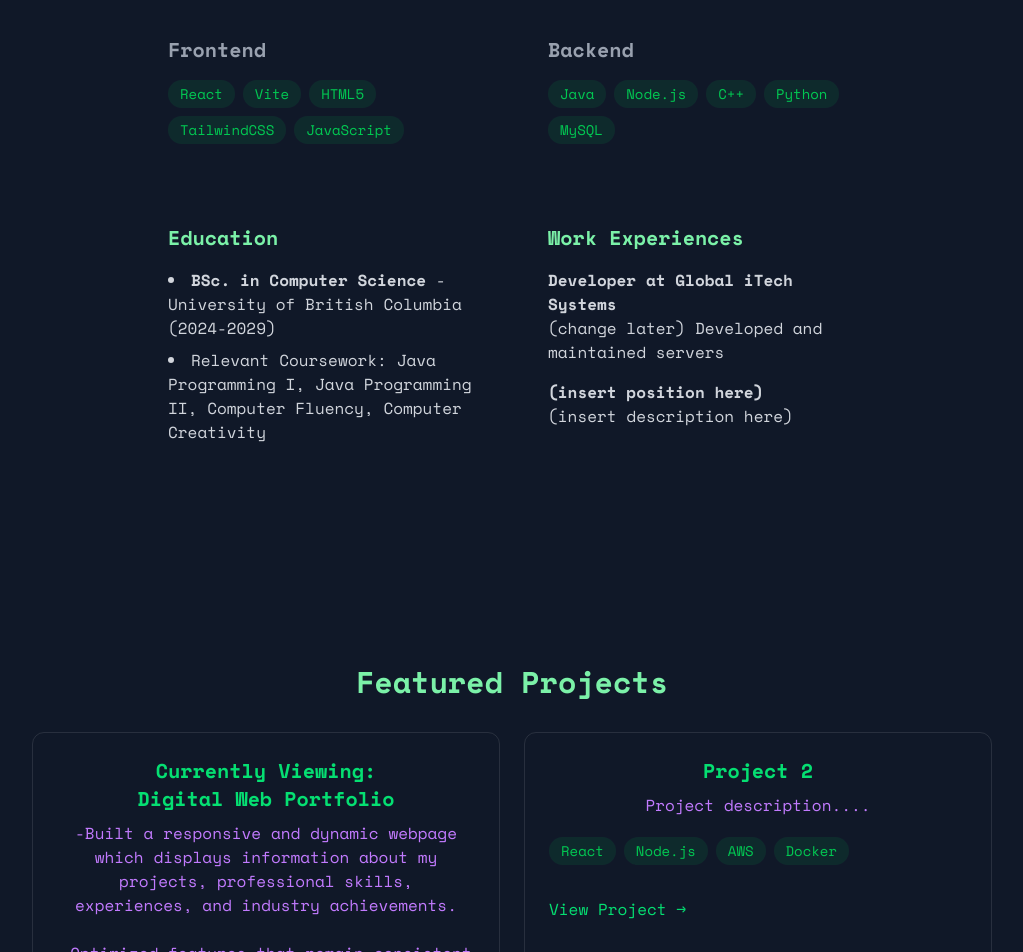
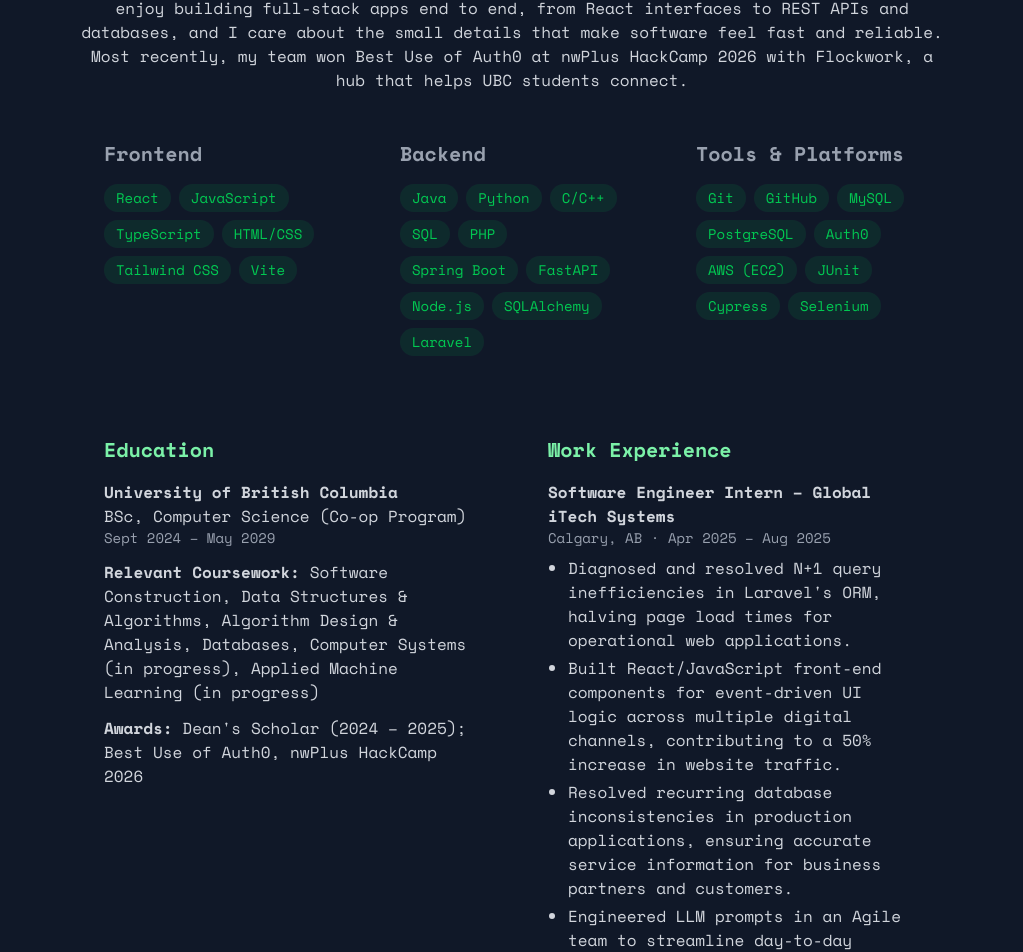
Before and after one commit to AnkitBhandari10/AnkitBhandari10.github.io, a React (Vite) app: page / in a window 1280 px wide. Shown: the part 976-1928 px from the top of the page, without its empty margins (128-1151 px from the left). Built offline with nearby package versions, Linux system fonts and the light colour scheme.

Commit message:
Refactor About component structure and content
Refactored About component to use skillGroups and experiences arrays for better organization. Updated content and structure for improved clarity.

```diff
--- a/src/components/sections/About.jsx
+++ b/src/components/sections/About.jsx
@@ -1,78 +1,119 @@
 import { ScrollReveal } from "../ScrollReveal"
 
+const skillGroups = [
+  {
+    title: "Frontend",
+    skills: ["React", "JavaScript", "TypeScript", "HTML/CSS", "Tailwind CSS", "Vite"],
+  },
+  {
+    title: "Backend",
+    skills: ["Java", "Python", "C/C++", "SQL", "PHP", "Spring Boot", "FastAPI", "Node.js", "SQLAlchemy", "Laravel"],
+  },
+  {
+    title: "Tools & Platforms",
+    skills: ["Git", "GitHub", "MySQL", "PostgreSQL", "Auth0", "AWS (EC2)", "JUnit", "Cypress", "Selenium"],
+  },
+];
+
+const experiences = [
+  {
+    role: "Software Engineer Intern",
+    company: "Global iTech Systems",
+    location: "Calgary, AB",
+    dates: "Apr 2025 – Aug 2025",
+    points: [
+      "Diagnosed and resolved N+1 query inefficiencies in Laravel's ORM, halving page load times for operational web applications.",
+      "Built React/JavaScript front-end components for event-driven UI logic across multiple digital channels, contributing to a 50% increase in website traffic.",
+      "Resolved recurring database inconsistencies in production applications, ensuring accurate service information for business partners and customers.",
+      "Engineered LLM prompts in an Agile team to streamline day-to-day business workflows.",
+    ],
+  },
+  {
+    role: "Math Tutor",
+    company: "Sir Winston Churchill High School",
+    location: "Calgary, AB",
+    dates: "Sept 2022 – June 2024",
+    points: [
+      "Taught core math curricula, using practice assessments to find and close each student's learning gaps.",
+    ],
+  },
+];
+
+const chipClass =
+  "bg-green-500/10 text-green-500 py-1 px-3 rounded-full text-sm hover:bg-green-500/20 hover:shadow-[0_2px_8px_rgba(59,130,224,0.2)] transition";
+
 export const About = () => {
-  const skillsFE = ["React", "Vite", "HTML5", "TailwindCSS", "JavaScript"]; //my front end skills
-  const skillsBE = ["Java", "Node.js", "C++", "Python", "MySQL"]; //my back end skills
-
   return (
     <section
       id="about"
-      className="min-h-screen text-gray-400 bg-gray-900 body-font"
+      className="min-h-screen text-gray-400 bg-gray-900 body-font py-20"
     >
       <ScrollReveal>
-      <div className="max-w-3xl mx-auto px-4">
+      <div className="max-w-4xl mx-auto px-4">
         <h2 className="text-3xl font-bold mb-8 bg-green-300 bg-clip-text text-transparent text-center">
           About Me
         </h2>
 
         <p className="text-gray-300 mb-6 text-center">
-           I am passionate about working on detailed and intricate projects that polish the minute details found in everyday apps. Working on these features allows me to discover the remarkable things that can achieved with technology!
+          I'm a third-year Computer Science student in UBC's Co-op program, based in Vancouver. I enjoy building
+          full-stack apps end to end, from React interfaces to REST APIs and databases, and I care about the small
+          details that make software feel fast and reliable. Most recently, my team won Best Use of Auth0 at nwPlus
+          HackCamp 2026 with Flockwork, a hub that helps UBC students connect.
         </p>
 
-        <div className="grid grid-cols-1 md:grid-cols-2 gap-6">
-          <div className="p-6 hover:-translate-y-1 transition-all">
-            <h3 className="text-xl font-bold mb-4">Frontend</h3>
+        <div className="grid grid-cols-1 md:grid-cols-3 gap-6">
+          {skillGroups.map((group) => (
+            <div key={group.title} className="p-6 hover:-translate-y-1 transition-all">
+              <h3 className="text-xl font-bold mb-4">{group.title}</h3>
               <div className="flex flex-wrap gap-2">
-              {skillsFE.map((tech, key) => (
-                <span
-                  key={key}
-                  className="bg-green-500/10 text-green-500 py-1 px-3 rounded-full text-sm hover:bg-green-500/20 hover:shadow-[0_2px_8px_rgba(59,130,224,0.2)] transition"
-                >
+                {group.skills.map((tech) => (
+                  <span key={tech} className={chipClass}>
                     {tech}
                   </span>
                 ))}
               </div>
             </div>
-
-          <div className="p-6 hover:-translate-y-1 transition-all">
-            <h3 className="text-xl font-bold mb-4">Backend</h3>
-            <div className="flex flex-wrap gap-2">
-              {skillsBE.map((tech, key) => (
-                <span
-                  key={key}
-                  className="bg-green-500/10 text-green-500 py-1 px-3 rounded-full text-sm hover:bg-green-500/20 hover:shadow-[0_2px_8px_rgba(59,130,224,0.2)] transition"
-                >
-                  {tech}
-                </span>
           ))}
-            </div>
-          </div>
         </div>
 
         <div className="grid grid-cols-1 md:grid-cols-2 gap-6 mt-8">
           <div className="p-6 rounded-xl hover:-translate-y-1 transition-all">
             <h3 className="text-green-300 text-xl font-bold mb-4">Education</h3>
-            <ul className = "list-disc list-inside text-gray-300 space-y-2">
-                <li>
-                    <strong>BSc. in Computer Science </strong> - University of British Columbia
-                    (2024-2029)
-                </li>
-                <li>
-                    Relevant Coursework: Java Programming I, Java Programming II, Computer Fluency, Computer Creativity
-                </li>
+            <div className="space-y-3 text-gray-300">
+              <div>
+                <h4 className="font-semibold">University of British Columbia</h4>
+                <p>BSc, Computer Science (Co-op Program)</p>
+                <p className="text-sm text-gray-400">Sept 2024 – May 2029</p>
+              </div>
+              <p>
+                <strong>Relevant Coursework:</strong> Software Construction, Data Structures &amp; Algorithms,
+                Algorithm Design &amp; Analysis, Databases, Computer Systems (in progress), Applied Machine Learning
+                (in progress)
+              </p>
+              <p>
+                <strong>Awards:</strong> Dean's Scholar (2024 – 2025); Best Use of Auth0, nwPlus HackCamp 2026
+              </p>
+            </div>
+          </div>
+
+          <div className="p-6 rounded-xl hover:-translate-y-1 transition-all">
+            <h3 className="text-green-300 text-xl font-bold mb-4">Work Experience</h3>
+            <div className="space-y-6 text-gray-300">
+              {experiences.map((job) => (
+                <div key={job.role}>
+                  <h4 className="font-semibold">
+                    {job.role} – {job.company}
+                  </h4>
+                  <p className="text-sm text-gray-400 mb-2">
+                    {job.location} · {job.dates}
+                  </p>
+                  <ul className="list-disc list-outside ml-5 space-y-1">
+                    {job.points.map((point) => (
+                      <li key={point}>{point}</li>
+                    ))}
                   </ul>
                 </div>
-          <div className="p-6 rounded-xl hover:-translate-y-1 transition-all">
-            <h3 className=" text-green-300 text-xl font-bold mb-4">Work Experiences</h3>
-            <div className = "space-y-4 text-gray-300">
-                <div>
-                    <h4 className = "font-semibold">Developer at Global iTech Systems</h4>
-                    <p> (change later) Developed and maintained servers </p>
-                </div>
-                <div>
-                    <h4 className = "font-semibold">(insert position here)</h4>
-                    <p> (insert description here) </p>
-                </div>
+              ))}
             </div>
           </div>
         </div>
```
Lines whose indentation alone changed are shown as unchanged.
